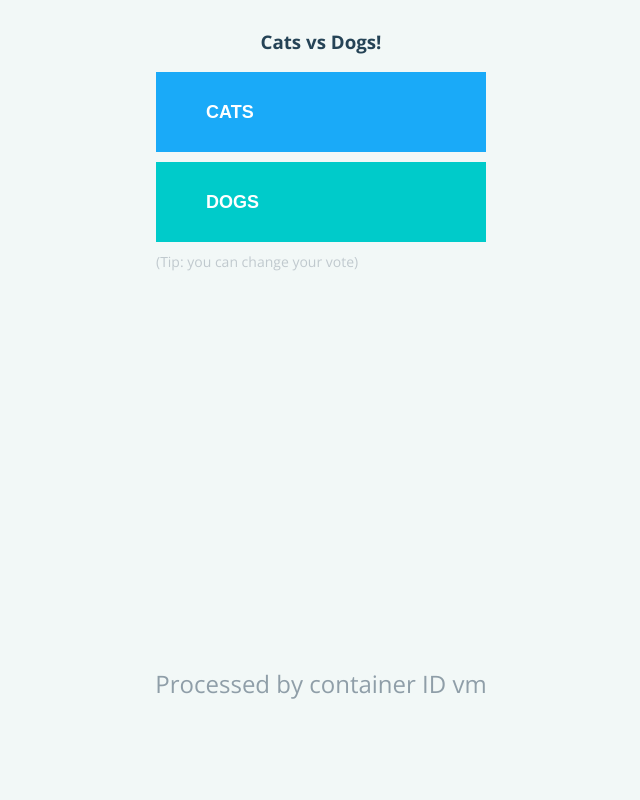
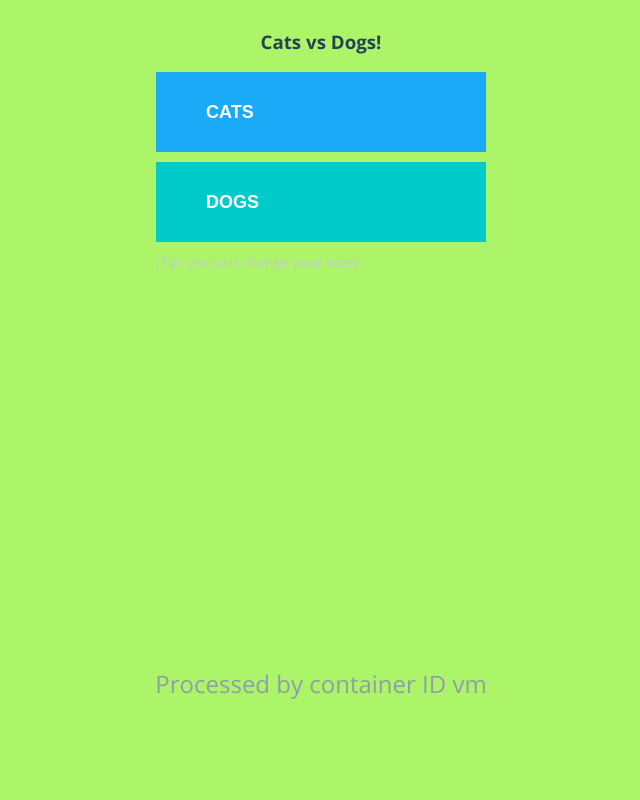
Before and after one commit to ahortalq/vote, a Flask app: page / in a window 1280 px wide. Shown: the whole page, without its empty margins (319-959 px from the left). Run offline with Flask 2, Linux system fonts and the light colour scheme; some libraries are stand-ins or nearby versions.

```diff
--- a/static/stylesheets/style.css
+++ b/static/stylesheets/style.css
@@ -6,7 +6,7 @@
 html,body{
   margin: 0;
   padding: 0;
-  background-color: #f2f8f7;
+  background-color: #acf568;
   height: 100vh;
   font-family: 'Open Sans';
 }
```
